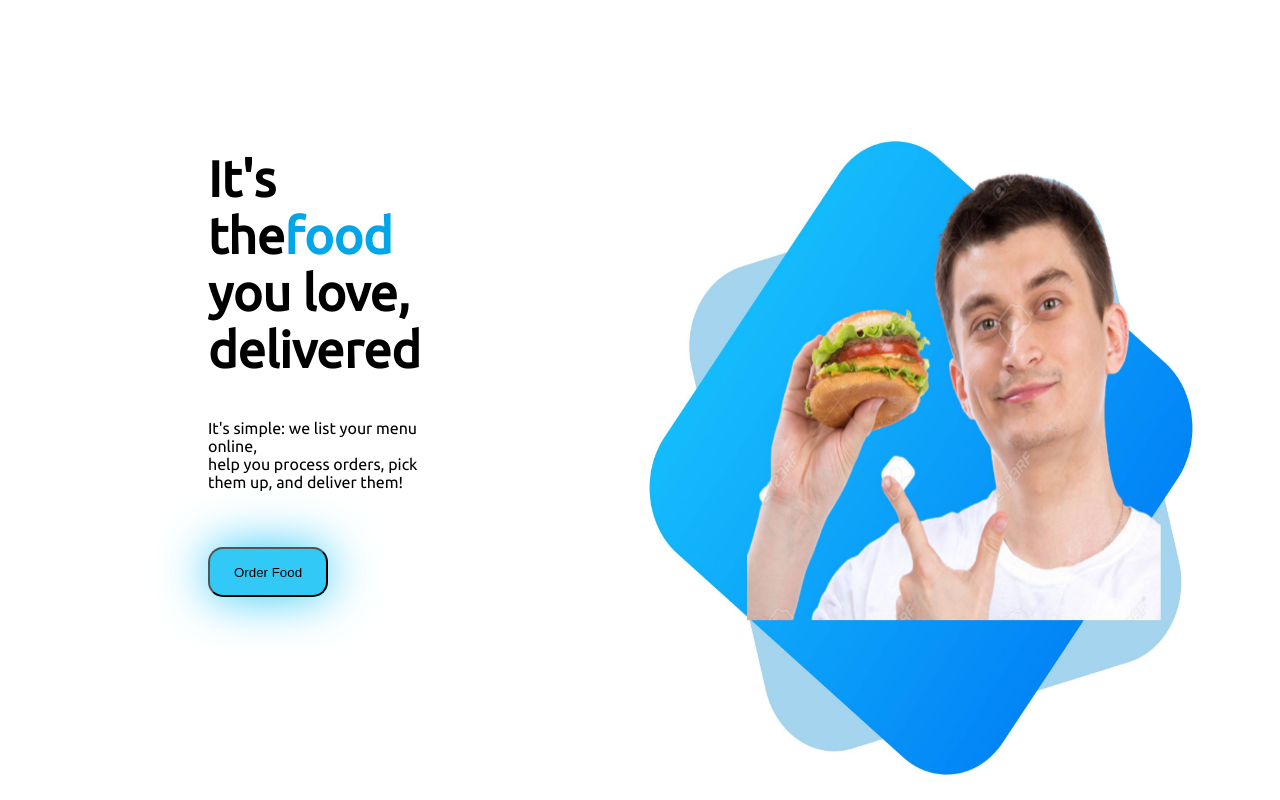
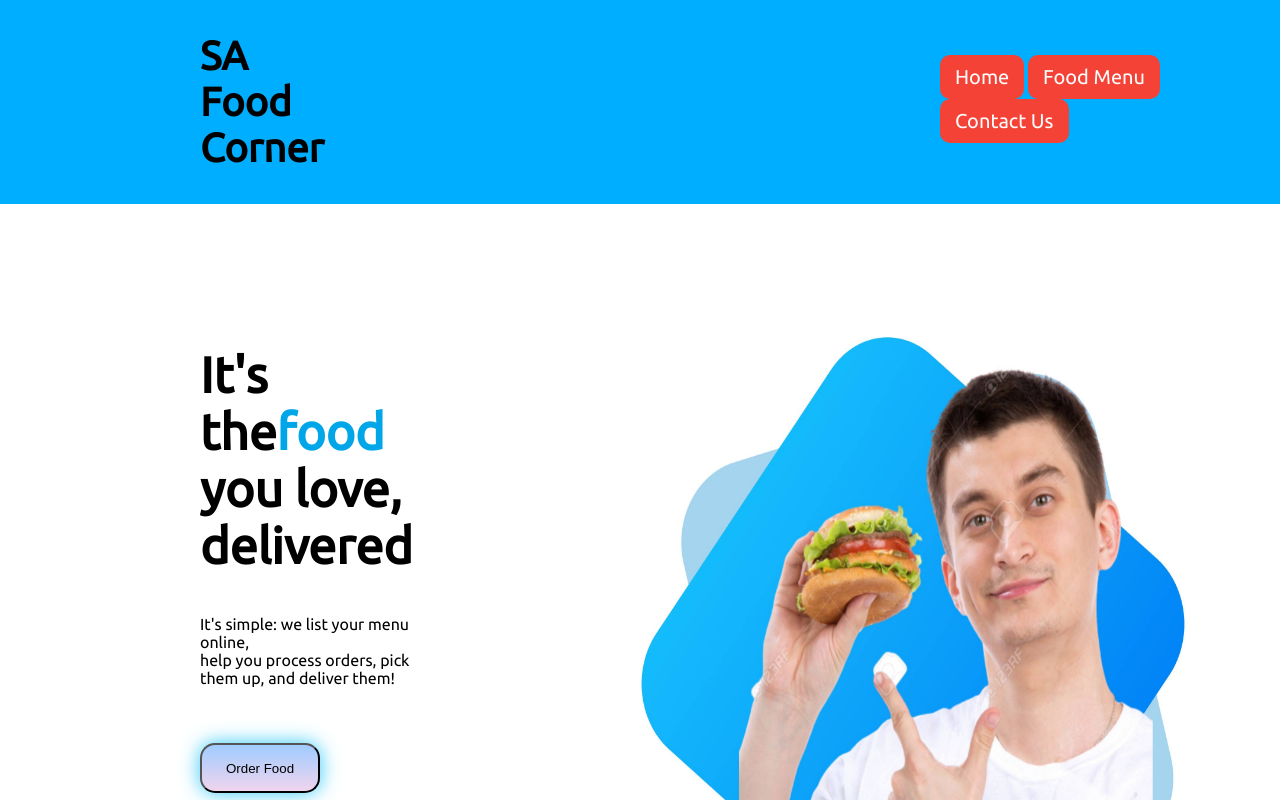
Before and after one commit to jhsayem021/jh-food-project-repo, a plain HTML site: page index.html in a window 1280 px wide. Shown: the top 800 px of the page. Drawn offline with Linux system fonts and the light colour scheme.

Commit message:
final added

```diff
--- a/index.html
+++ b/index.html
@@ -14,6 +14,20 @@
 </head>
 
 <body>
+    <section>
+        <div id="head-div">
+            <div class="head-div1">
+                <h1 id="big-head">SA Food Corner</h1>
+            </div>
+            <div class="head-div1 head-link-pos">
+                <a class="lnk" href="http://127.0.0.1:5500/index.html">Home</a>
+                <a class="lnk" href="http://127.0.0.1:5500/Food-menu.html">Food Menu</a>
+                <a class="lnk" href="http://127.0.0.1:5500/contact.html">Contact Us</a>
+
+            </div>
+        </div>
+
+    </section>
     <section class="flex1">
         <div class="skipdiv1">
             <h1 id="head1">
@@ -21,9 +35,9 @@
                 It's <br> the<span style="color: rgb(0, 166, 231);">food</span> you love,<br> delivered
             </h1>
             <p>It's simple: we list your menu online,<br> help you process orders, pick them up, and deliver them!</p>
-            <button class="btn"> Order Food </button>
+            <button class="btn" onclick="document.location='https://www.facebook.com/'">Order Food</button>
         </div>
-        <div class="skipdiv1">
+        <div class=" skipdiv1">
             <img class="img1" src="image/Group 8449.jpg" alt="">
         </div>
     </section>
@@ -38,9 +52,11 @@
                 <h1 id="head1">
                     My Self
                 </h1>
-                <p>Hey I’m SA Sayem, the Marketing Coordinator at SA Food Corner, where I try on serving to you for
+                <p>Hey I’m SA Sayem, the Marketing Coordinator at <b>SA Food Corner</b>, where I try on serving to you
+                    for
                     making great food delivery service.</p>
-                <button class="btn">Contact me</button>
+                <button class="btn" onclick="document.location='https://www.facebook.com/'">Contact
+                    us</button>
             </div>
         </div>
     </section>
@@ -69,7 +85,7 @@
                 </div>
                 <div class="half-width">
                     <img class="recipi-image" src="image/Project Cover7.png" alt="">
-                    <h1>Spicy Salad</h1>
+                    <h1><i>Spicy Salad</i></h1>
                     <p p class="item-p">Spicy salad, goes great with Oven Kahlua Pig. The longer it sits in the
                         refrigerator, the bolder the flavor gets.
 
@@ -100,6 +116,7 @@
                 <span style="color: rgb(0, 166, 231);">SA</span> Food Corner
             </h1>
             <p>Eat healthy to live healthy. Live healthy to live happy</p>
+
         </div>
     </section>
 
--- a/style.css
+++ b/style.css
@@ -1,70 +1,114 @@
 body{
     font-family: 'Ubuntu', sans-serif;
+    margin: 0;
 }
+
+#head-div{
+    background-image: linear-gradient(rgb(0, 174, 255),rgb(0, 174, 255));
+    display: flex;
+}
+
+.head-div1{
+    width: 50%;
+}
+
+.head-link-pos{
+    padding-top: 55px;
+    padding-left: 600px;
+}
+
+.lnk:link, .lnk:visited {
+    font-size: 20px;
+    background-color: #f44336;
+    color: rgb(252, 252, 253);
+    padding: 10px 15px;
+    border-radius: 10px;
+    text-decoration: none;
+    display: inline-block;
+}
+
+.lnk:hover, .lnk:active {
+    background-color: rgb(5, 26, 56);
+    color: white;
+}
+
+#big-head{
+      padding-left: 200px;
+      font-size: 40px;
+}
+
 .flex1{
     display: flex;
 }
+
 .img1{
     height: 700px;
     width: 600px;
     margin-right: 200px;
 }
+
 .skipdiv1{
     width: 70%;
     margin-left: 200px;
     padding-top: 100px;
     padding-bottom: 100px;
+}
 
-}
 #head1{
     font-size: 50px;
 }
+
 h2{
     font-size: 40px;
 }
+
 .btn{
-    background-color: rgb(51, 201, 247);
+    background-image: linear-gradient(rgb(160, 204, 255) ,rgba(240, 211, 237, 0.945));
     height: 50px;
     width: 120px;
     border-radius: 15px;
-    box-shadow: 0px 0px 50px rgb(51, 201, 247);
+    box-shadow: 0px 0px 20px rgb(51, 201, 247);
     margin-top: 40px;
 }
+
 .banner{
     background-image: url(image/Frame\ 57.jpg);
+}
 
-}
 .selfdiv1{
     margin-left: 200px;
     width: 50%;
     padding: 100px 30px 100px 30px;
     text-align: justify;
 }
+
 .recipie{
 
     padding: 70px 400px 50px 400px ;
     text-align: center;
 }
+
 .half-width{
     width: 33%;
     margin: 10px 70px 0px 70px;
-
     background-color: white;
     border-radius: 15px;
     box-shadow: 5px 5px 20px rgb(51, 201, 247);
     padding: 40px 0px 70px 40px;
 
 }
+
 .recipi-image{
     height: 200px;
     width: 300px;
     border-radius: 15px;
 }
+
 .item-p {
  margin-right: 10px;
 }
+
 .score-div{
-
     display: flex;
     background-color: rgb(255, 255, 255);
     margin: 100px 200px 100px 200px;
@@ -72,13 +116,15 @@ h2{
     border-radius: 10px;
     box-shadow: 0px 0px 20px rgb(51, 201, 247);
 }
+
 .score-half-width{
     width: 33%;
     text-align: center;
 }
+
 .last-sec{
     text-align: center;
     background-color: black;
     color: grey;
-    padding: 50px;
+    padding: 40px;
 }
```
Also changed, not shown: Food-menu.html (added, +16 -0 lines), contact.html (added, +16 -0 lines).
